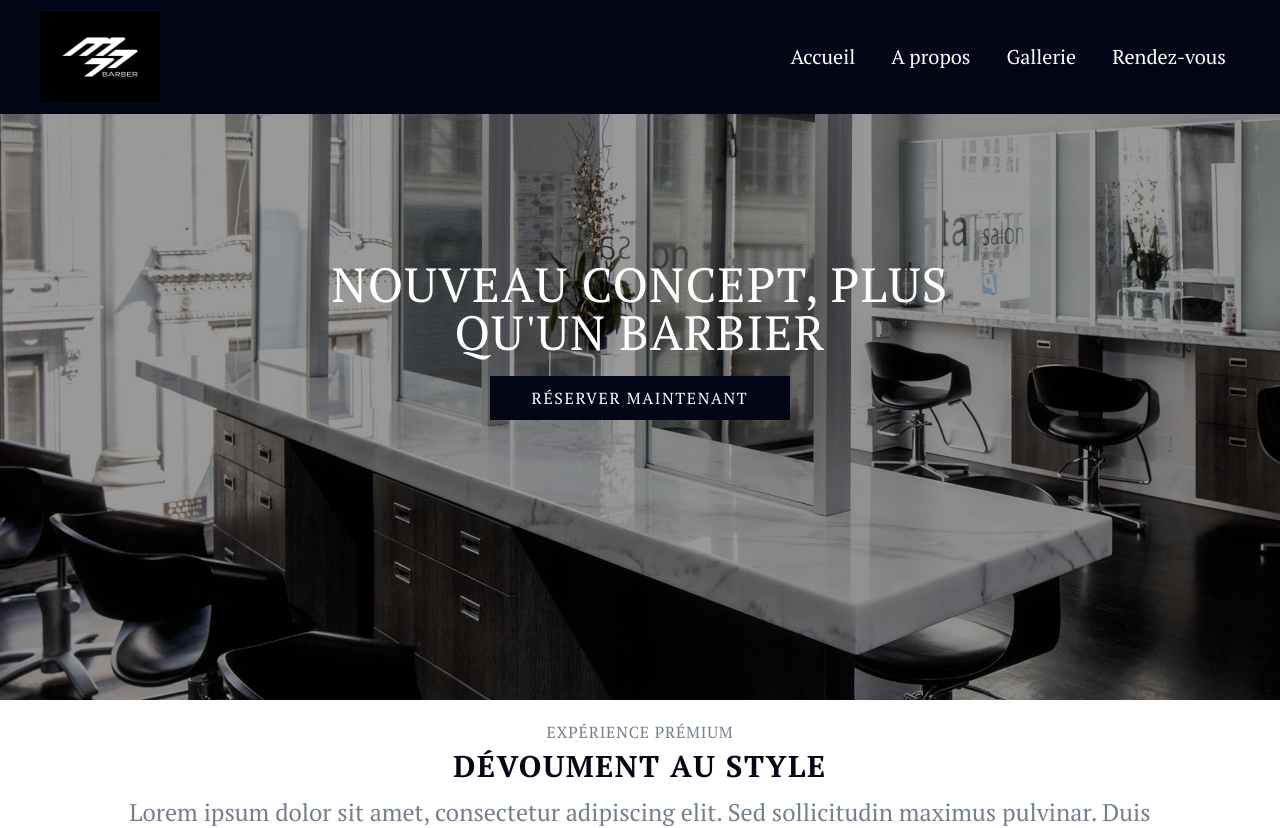
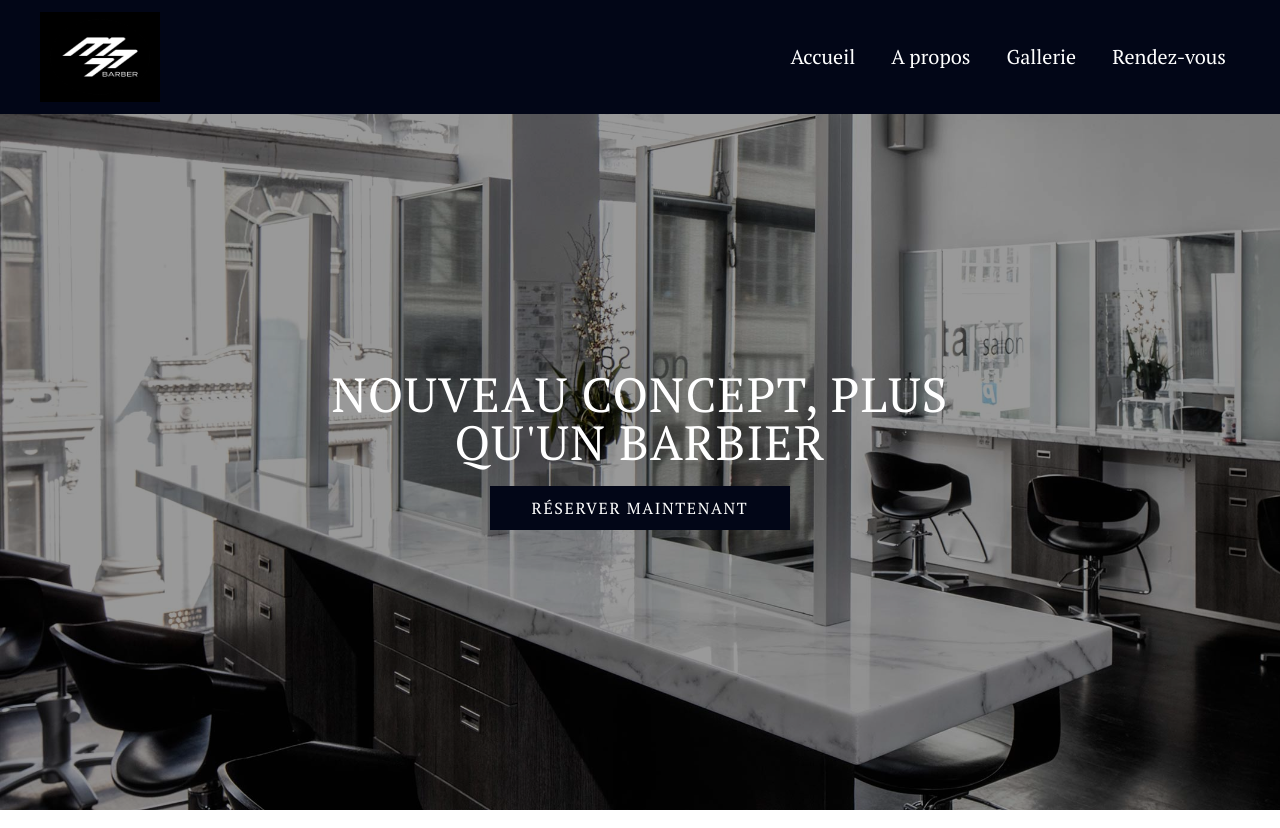
Before and after one commit to RaduStefanLungu/project_website_M77_Barbershop_New, a React (Vite) app in the folder m77BarbershopNew/: page / in a window 1280 px wide. Shown: the top 828 px of the page. Built offline with nearby package versions, Linux system fonts and the light colour scheme; no server answers; the database is empty; a web font is replaced by a local one.

Commit message:
> updated MainLayout to help not cover too much because of the fixed navbar

```diff
--- a/m77BarbershopNew/src/App.jsx
+++ b/m77BarbershopNew/src/App.jsx
@@ -18,9 +18,6 @@ function App() {
 
   return (
     <div>
-
-
-
 
       <BrowserRouter>
 
--- a/m77BarbershopNew/src/layouts/MainLayout.jsx
+++ b/m77BarbershopNew/src/layouts/MainLayout.jsx
@@ -7,7 +7,9 @@ export default function MainLayout() {
   return (
     <>
         <Header/>
-        <Outlet/>
+        <div className="pt-[155px] md:pt-[110px]">
+          <Outlet/>
+        </div>
         <Footer/>
     </>
   )
```
Also changed, not shown: m77BarbershopNew/TODO.txt, 1 other file (tests, documents, lock files or other folders).
